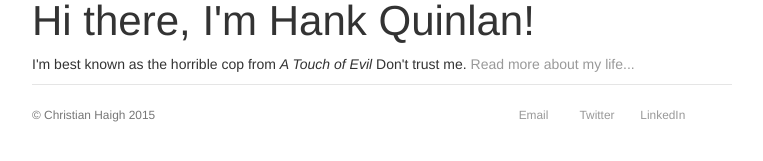
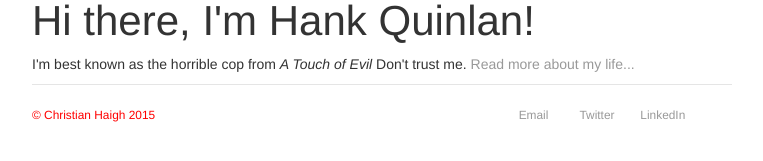
Before and after one commit to christianhaigh/christianhaigh.github.io, a Jekyll site: the page built from index.html, in a window 1280 px wide. Shown: the part 172-333 px from the top of the page, without its empty margins (258-1021 px from the left). Built offline with Jekyll 4.4.1, drawn with Linux system fonts in a browser that asks for light colours.

Commit message:
Update jumbotron-narrow.css

```diff
--- a/css/jumbotron-narrow.css
+++ b/css/jumbotron-narrow.css
@@ -30,7 +30,7 @@ a:hover {
 /* Custom page footer */
 .footer {
   padding-top: 19px;
-  color: #777;
+  color: #FF0000;
   border-top: 1px solid #e5e5e5;
 }
 
```
